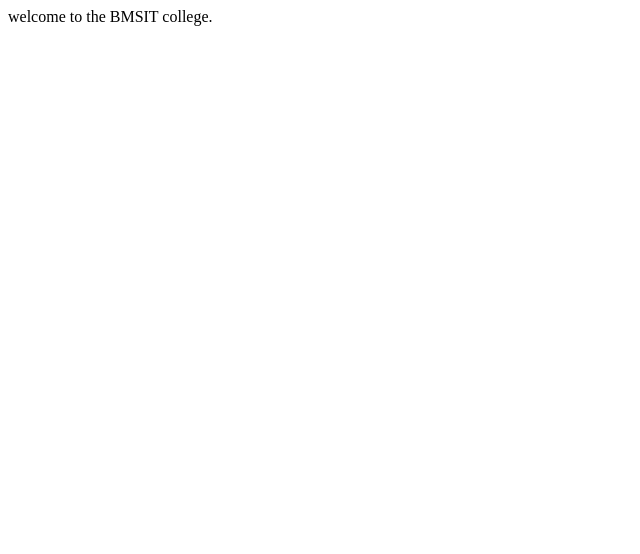
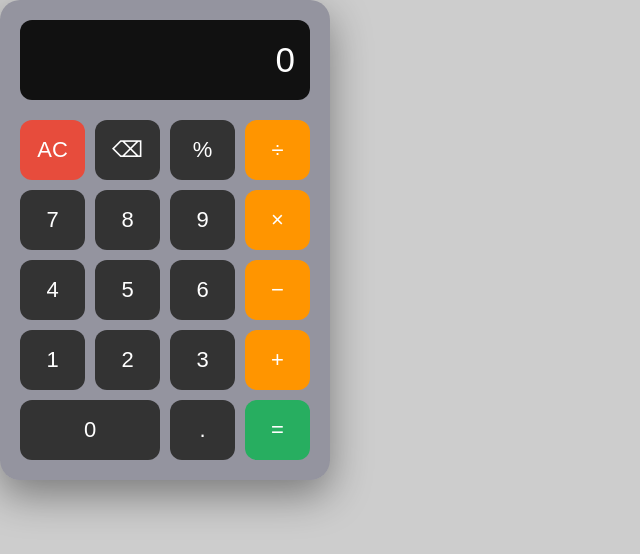
Before and after one commit to Ranganath-1911/weblab, a plain HTML site: page lab1.html in a window 1280 px wide. Shown: the whole page, without its empty margins (0-640 px from the left). Drawn offline with Linux system fonts and the light colour scheme.

Commit message:
Refactor HTML structure and styles for calculator

```diff
--- a/lab1.html
+++ b/lab1.html
@@ -1,13 +1,228 @@
 <!DOCTYPE html>
-<html>
+<html lang="en">
 <head>
-	<meta charset="utf-8">
-	<meta name="viewport" content="width=device-width, initial-scale=1">
-	<title></title>
+    <meta charset="UTF-8">
+    <meta name="viewport" content="width=device-width, initial-scale=1.0">
+    <title>Calculator</title>
+
+    <style>
+        * {
+            box-sizing: border-box;
+            margin: 0;
+            padding: 0;
+            font-family: Arial, sans-serif;
+        }
+
+        body {
+            min-height: 100vh;
+            display: ;
+            justify-content: center;
+            align-items: center;
+            background: #4444;
+        }
+
+        .calculator {
+            width: 330px;
+            padding: 20px;
+            background: #2245;
+            border-radius: 20px;
+            box-shadow: 0 15px 40px rgba(0, 0, 0, 0.4);
+        }
+
+        .display {
+            width: 100%;
+            height: 80px;
+            margin-bottom: 20px;
+            padding: 15px;
+            border: none;
+            border-radius: 12px;
+            background: #111;
+            color: white;
+            text-align: right;
+            font-size: 35px;
+            outline: none;
+        }
+
+        .buttons {
+            display: grid;
+            grid-template-columns: repeat(4, 1fr);
+            gap: 10px;
+        }
+
+        button {
+            height: 60px;
+            border: none;
+            border-radius: 12px;
+            font-size: 22px;
+            cursor: pointer;
+            background: #333;
+            color: white;
+            transition: 0.15s;
+        }
+
+        button:hover {
+            background: #444;
+        }
+
+        button:active {
+            transform: scale(0.95);
+        }
+
+        .operator {
+            background: #ff9500;
+        }
+
+        .operator:hover {
+            background: #e68600;
+        }
+
+        .clear {
+            background: #e74c3c;
+        }
+
+        .clear:hover {
+            background: #c0392b;
+        }
+
+        .equals {
+            background: #27ae60;
+        }
+
+        .equals:hover {
+            background: #219150;
+        }
+
+        .zero {
+            grid-column: span 2;
+        }
+    </style>
 </head>
+
 <body>
-    welcome to the BMSIT college.
-  </h1>
+
+    <div class="calculator">
+
+        <input
+            type="text"
+            id="display"
+            class="display"
+            value="0"
+            readonly
+        >
+
+        <div class="buttons">
+
+            <button class="clear" onclick="clearDisplay()">AC</button>
+            <button onclick="deleteLast()">⌫</button>
+            <button onclick="appendValue('%')">%</button>
+            <button class="operator" onclick="appendValue('/')">÷</button>
+
+            <button onclick="appendValue('7')">7</button>
+            <button onclick="appendValue('8')">8</button>
+            <button onclick="appendValue('9')">9</button>
+            <button class="operator" onclick="appendValue('*')">×</button>
+
+            <button onclick="appendValue('4')">4</button>
+            <button onclick="appendValue('5')">5</button>
+            <button onclick="appendValue('6')">6</button>
+            <button class="operator" onclick="appendValue('-')">−</button>
+
+            <button onclick="appendValue('1')">1</button>
+            <button onclick="appendValue('2')">2</button>
+            <button onclick="appendValue('3')">3</button>
+            <button class="operator" onclick="appendValue('+')">+</button>
+
+            <button class="zero" onclick="appendValue('0')">0</button>
+            <button onclick="appendValue('.')">.</button>
+            <button class="equals" onclick="calculate()">=</button>
+
+        </div>
+    </div>
+
+    <script>
+        const display = document.getElementById("display");
+
+        function appendValue(value) {
+            if (display.value === "0" || display.value === "Error") {
+                display.value = value;
+            } else {
+                display.value += value;
+            }
+        }
+
+        function clearDisplay() {
+            display.value = "0";
+        }
+
+        function deleteLast() {
+            if (display.value.length > 1) {
+                display.value = display.value.slice(0, -1);
+            } else {
+                display.value = "0";
+            }
+        }
+
+        function calculate() {
+            try {
+                let expression = display.value;
+
+                // Convert percentage
+                expression = expression.replace(
+                    /(\d+(?:\.\d+)?)%/g,
+                    "($1/100)"
+                );
+
+                // Only allow calculator characters
+                if (!/^[0-9+\-*/().\s]+$/.test(expression)) {
+                    display.value = "Error";
+                    return;
+                }
+
+                let result = Function(
+                    '"use strict"; return (' + expression + ')'
+                )();
+
+                if (!Number.isFinite(result)) {
+                    display.value = "Error";
+                    return;
+                }
+
+                display.value = result;
+            } catch (error) {
+                display.value = "Error";
+            }
+        }
+
+        // Keyboard support
+        document.addEventListener("keydown", function(event) {
+
+            const key = event.key;
+
+            if (
+                (key >= "0" && key <= "9") ||
+                key === "+" ||
+                key === "-" ||
+                key === "*" ||
+                key === "/" ||
+                key === "." ||
+                key === "%"
+            ) {
+                appendValue(key);
+            }
+
+            else if (key === "Enter" || key === "=") {
+                calculate();
+            }
+
+            else if (key === "Backspace") {
+                deleteLast();
+            }
+
+            else if (key === "Escape") {
+                clearDisplay();
+            }
+        });
+    </script>
 
 </body>
 </html>
```
